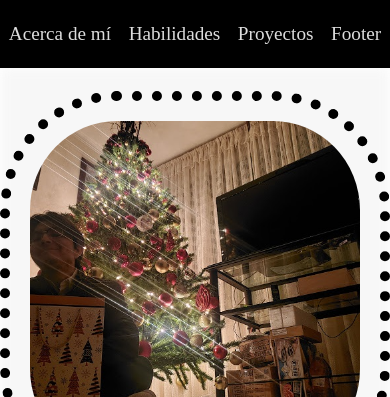
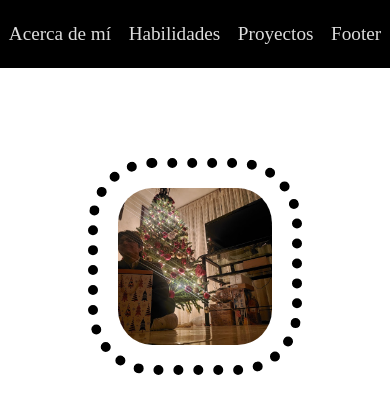
Before and after one commit to GZe00/portafolio-web-v1.0.0, a website: page index.html in a window 390 px wide. Shown: the top 397 px of the page. Drawn offline with nearby package versions, Linux system fonts and the light colour scheme; a web font is replaced by a local one.

Commit message:
fixed views on desktop and mobile (mobile not finish yet)

```diff
--- a/public/css/styles.css
+++ b/public/css/styles.css
@@ -56,13 +56,17 @@
 
 .presentation{
     position: relative;
-        height: 92vh;
+    min-height: calc(max-content + 5vh);
     /* height: auto; */
     width: 100%;
+    display: flex;
+    flex-direction: column;
+    justify-content: center;
+    align-items: center;
     /* background: #F2F2F2F2; */
 }
 
-.presentation-blur{
+/* .presentation-blur{
     position: absolute;
     top: 0;
     left: 0;
@@ -71,14 +75,15 @@
     background-color: rgb(247, 247, 247);
     filter: blur(6px);
     z-index: -1;
-}
+} */
 .presentation-me{
     display: flex;
     flex-direction: column;
     justify-content: center;
     align-items: center;
-    width: 100%;
-    height: 100%;
+    width: 55%;
+    height: auto;
+    margin: 90px;
     /* color: #FFFFFF; */
     /* background-color: deeppink; */
 }
```
Also changed, not shown: index.html (line endings or trailing spaces).
